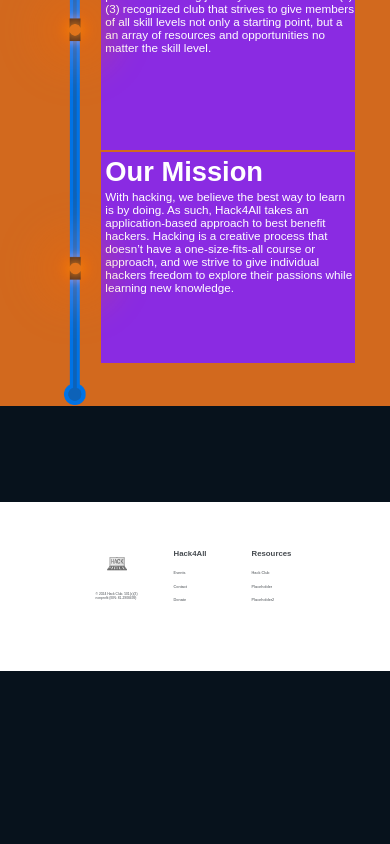
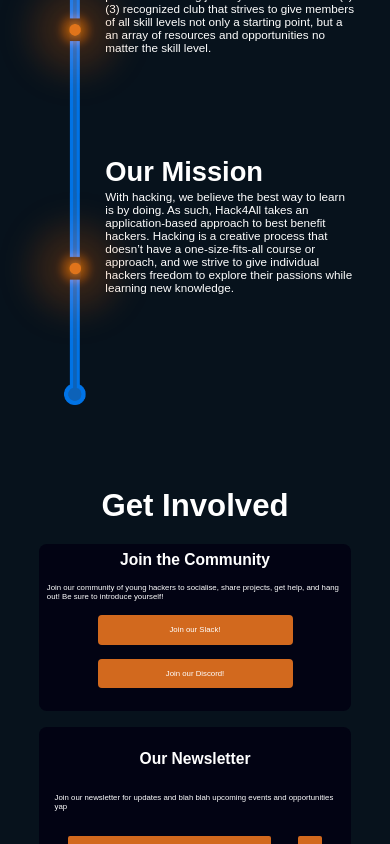
Before and after one commit to Lucas4680/hackforall-website, a Next.js app: page / in a window 390 px wide. Shown: the part 1156-2000 px from the top of the page. Before the commit the page ends 1827 px from the top, so only its background shows below. Built offline with nearby package versions, Linux system fonts and the light colour scheme; a web font is replaced by a local one.

Commit message:
Get involved section (with mobile)

```diff
--- a/src/app/page.js
+++ b/src/app/page.js
@@ -28,14 +28,11 @@
             <p>At Hack4All, hacking isn’t about using computers to access unauthorized data. Here, it’s the process of finding
 inventive and innovative solutions to solve problems or create new things.</p>
           </div>
-
-
           <div className={`${styles.ourmission_item_2} ${styles.ourmission_item}`}>
             <h1>Hack4All</h1>
             <p>Finding where to start can be the most difficult part of the hacking journey. Hack4All is a 501(c)(3) recognized club
               that strives to give members of all skill levels not only a starting point, but a an array of resources and opportunities no matter the skill level.</p>
           </div>
-
           <div className={`${styles.ourmission_item_3} ${styles.ourmission_item}`}>
             <h1>Our Mission</h1>
             <p>With hacking, we believe the best way to learn is by doing. As such, Hack4All takes an application-based approach to best benefit hackers.
@@ -44,6 +41,43 @@
           </div>
 
         </div>
+
+
+
+        <div className={styles.getinvolved}>
+          <h2>Get Involved</h2>
+          <div className={styles.getinvolvedsections}>
+            <div className={styles.getinvolvedcolumn1}>
+              <h3>Join the Community</h3>
+              <p>Join our community of young hackers to socialise, share projects, get help, and hang out! Be sure to introduce yourself!</p>
+              <a href="https://rickroll.it/rickroll.mp4">
+                <p>Join our Slack!</p>
+              </a>
+              <a href="https://rickroll.it/rickroll.mp4">
+                <p>Join our Discord!</p>
+              </a>
+            </div>
+            <div className={styles.getinvolvedcolumn2}>
+              <div className={styles.getinvolvedsubcolumn}>
+                <h3>Our Newsletter</h3>
+                <p>Join our newsletter for updates and blah blah upcoming events and opportunities yap</p>
+                <form className={styles.getinvolvednewsletter}>
+                  <input type="text" placeholder="Email..." name="email"/>
+                  <input type="submit" value=""/>
+                </form>
+              </div>
+              <div className={styles.getinvolvedsubcolumn}>
+                <h3>Check Out Events</h3>
+                <p>Take a look at past and upcoming events that will blah blah let you blah create hack stuff</p>
+                <a href="https://rickroll.it/rickroll.mp4">
+                  <p>Events</p>
+                </a>
+              </div>
+            </div>
+          </div>
+        </div>
+
+
       </main>
     </div>
   );
--- a/src/app/page.module.css
+++ b/src/app/page.module.css
@@ -114,7 +114,6 @@
   align-items: center;
   padding: 1vw;
   justify-content:space-between;
-  background-color:chocolate;
 }
 
 .ourmission_wire {
@@ -140,7 +139,6 @@
   padding: 1vw;
   width: 40vw;
   height: 20vw;
-  background-color:blueviolet;
 }
 
 .ourmission_item_1 {
@@ -192,7 +190,6 @@
     margin-left: 25vw;
     margin-right:auto;
     height:25vh;
-    background-color:blueviolet;
   }
   .ourmission_item_1 {
     margin-top:40vw;
@@ -277,6 +274,177 @@
 }
 
 /* Footer End */
+
+/* Get Involved Start */
+.getinvolved {
+  width:100vw;
+  height:42vw;
+  margin-top: 20vw;
+  margin-bottom: 20vw;
+}
+.getinvolved h2 {
+  color:#ffffff;
+  margin: auto;
+  margin-top:1vw;
+  margin-bottom:3vw;
+  display: block;
+  font-size: 4vw;
+  text-align:center;
+}
+.getinvolved h3 {
+  font-size: 2vw;
+  text-align:center;
+  color:#ffffff;
+}
+.getinvolved p {
+  font-size: 1vw;
+  color:#ffffff;
+}
+
+.getinvolved button {
+  height: 5vw;
+  width: 25vw;
+  background-color:chocolate;
+  margin: 0 auto;
+  border-radius:1vw;
+}
+.getinvolved a {
+  height: 3.75vw;
+  width: 25vw;
+  display:flex;
+  flex-direction:column;
+  justify-content: space-around;
+  background-color:chocolate;
+  margin: 0 auto;
+  border-radius:1vw;
+  text-align:center;
+}
+
+.getinvolvedsubcolumn {
+  width: 39vw;
+  height: 18vw;
+  background-color:rgb(2, 3, 19);
+  display:flex;
+  flex-direction: column;
+  justify-content:space-between;
+  border-radius:2vw;
+  padding:2vw;
+}
+
+.getinvolvedsections {
+  width: 80vw;
+  height: 38vw;
+  margin: auto;
+  display: flex;
+  justify-content: space-between;
+}
+
+.getinvolvednewsletter {
+  width: 32vw;
+  margin: 0 auto;
+  display: flex;
+  justify-content:space-between;
+}
+.getinvolved input[type=text]  {
+  width: 26vw;
+  font-size: 1vw;
+  height: 3vw;
+  padding: 0.5vw 1vw;
+  box-sizing: border-box;
+  background-color:chocolate;
+  border-radius:0.5vw;
+  border-width:0;
+}
+.getinvolved input[type=text]::placeholder  {
+  font-size: 1vw;
+  color:#ffffff;
+}
+.getinvolved input[type=submit]  {
+  height: 3vw;
+  width: 3vw;
+  box-sizing: border-box;
+  background-color:chocolate;
+  border-radius:0.5vw;
+  border-width:0;
+
+}
+
+.getinvolvedcolumn1 {
+  width: 39vw;
+  height: 100%;
+  background-color:rgb(2, 3, 19);
+  border-radius:2vw;
+  display:flex;
+  flex-direction: column;
+  justify-content:space-between;
+  padding: 2vw;
+  padding-bottom: 6vw;
+}
+
+
+.getinvolvedcolumn2 {
+  width: 39vw;
+  height: 100%;
+  border-radius:2vw;
+  display:flex;
+  flex-direction: column;
+  justify-content:space-between;
+}
+
+@media (max-width: 768px) {
+  .getinvolved h2 {
+    font-size: 8vw;
+  }
+  .getinvolved h3 {
+    font-size: 4vw;
+  }
+  .getinvolved p {
+    font-size: 2vw;
+  }
+  .getinvolved a {
+    height: 7.5vw;
+    width: 50vw;
+  }
+  .getinvolved input[type=text]  {
+    width: 52vw;
+    font-size: 2vw;
+    height: 6vw;
+  }
+  .getinvolved input[type=text]::placeholder {
+    font-size:2vw;
+  }
+  .getinvolved input[type=submit]  {
+    height: 6vw;
+    width: 6vw;
+  }
+  .getinvolvednewsletter {
+    width: 65vw;
+  }
+  .getinvolvedsections {
+    flex-direction:column;
+    justify-content: space-between;
+    width: 80vw;
+    height: 135vw;
+  }
+  .getinvolved {
+    height: 150vw;
+    width:80vw;
+  }
+  .getinvolvedcolumn1 {
+    width: 80vw;
+    margin: 2vw 0;
+  }
+  .getinvolvedcolumn2 {
+    width: 80vw;
+  }
+  .getinvolvedsubcolumn {
+    width: 80vw;
+    height: 40vw;
+    margin: 2vw 0;
+    padding: 6vw 4vw;
+  }
+}
+/* Get Involved End */
 
 
 /* Fade Start */
@@ -382,7 +550,6 @@
   margin-bottom: calc(calc(calc(100vh - 10vw) / 2.5) - 22vh);
   display:flex;
   justify-content: space-between;
-  background-color:cyan;
 }
 .main_title_item {
   cursor: pointer;
@@ -393,7 +560,6 @@
 
 @media (max-width: 768px) {
   .main_title {
-    background-color:darkorchid;
     margin:auto;
     margin-top: calc(calc(calc(100vh - 14vw) / 2.5) - 12vh);
     margin-bottom: calc(calc(calc(100vh - 14vw) / 2.5) - 2vh);
@@ -406,7 +572,6 @@
 
 
 .topscroll {
-  background-color:#2c3ba1;
   display: block;
   width: 100%;
   text-align: center;
```
Also changed, not shown: public/paperlane.png (added).
